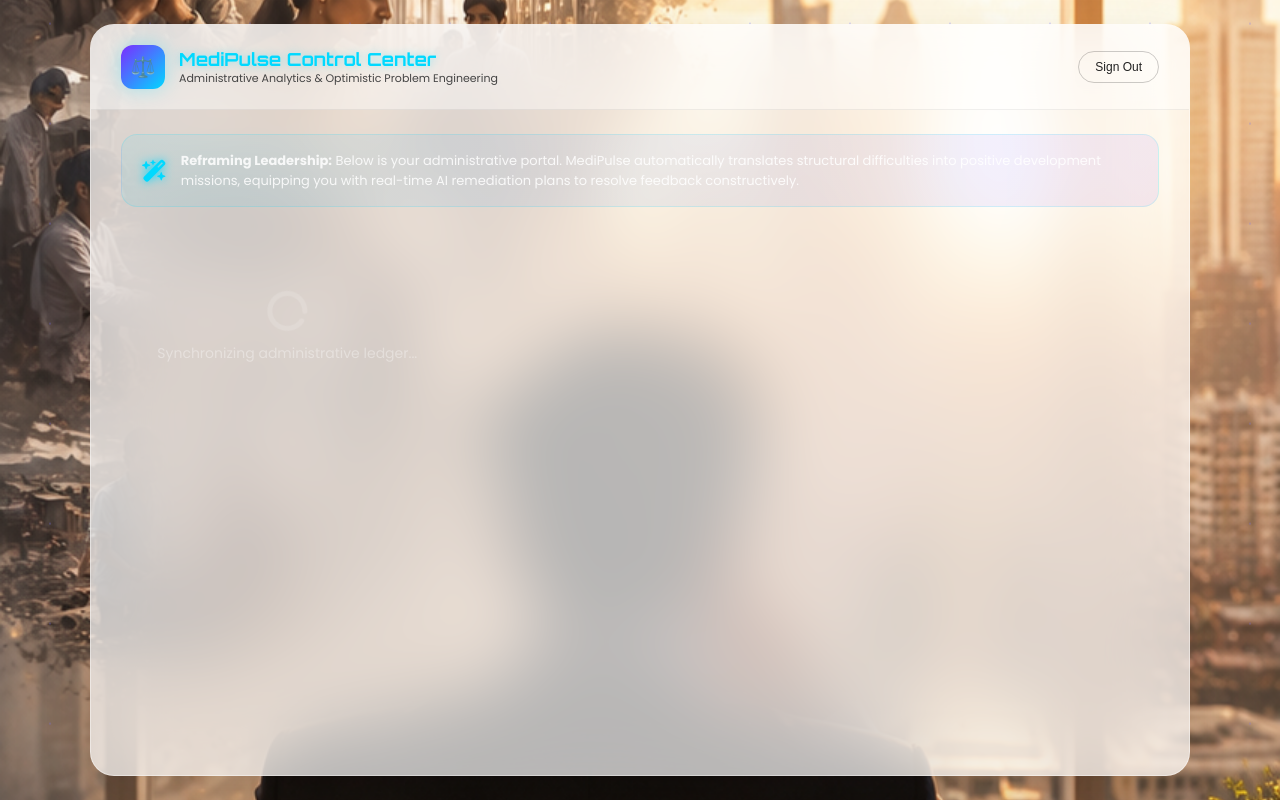
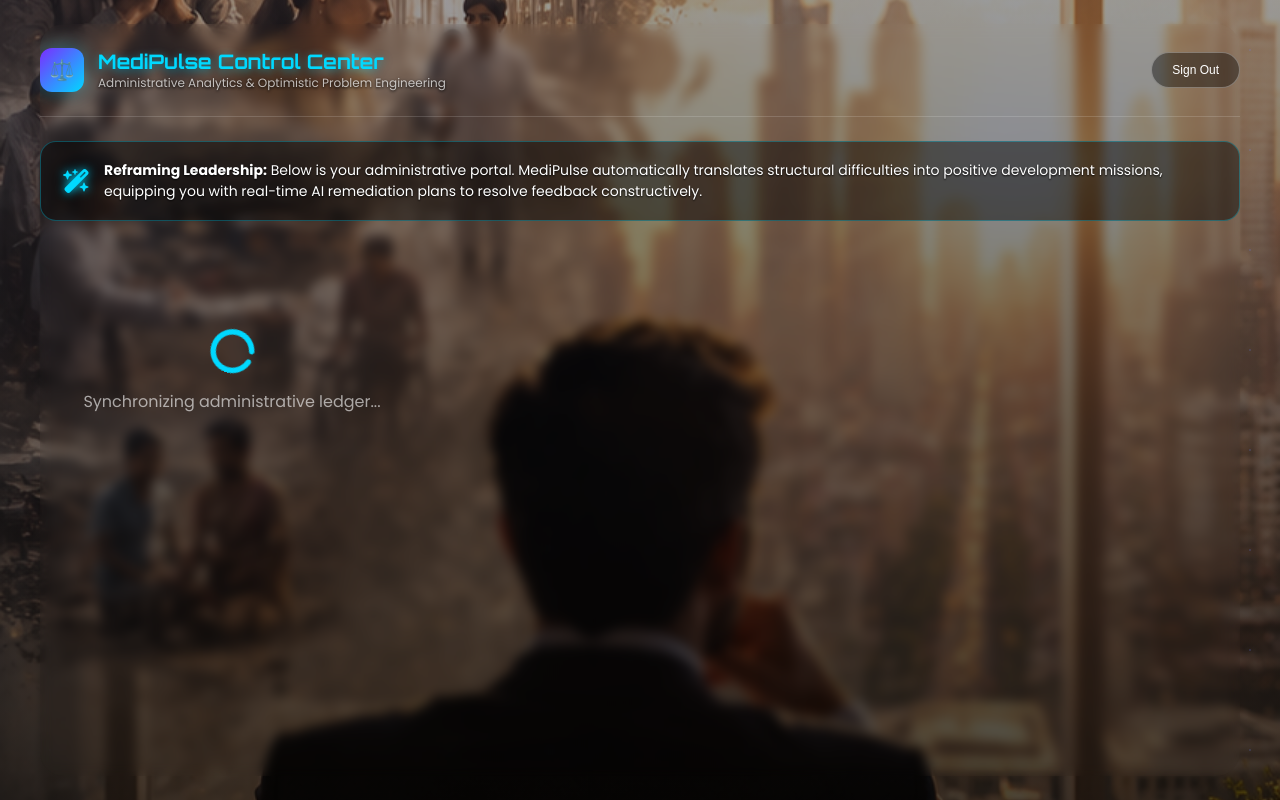
Before and after one commit to Sahaya-Sathish-S/Medipulse-AI, a Flask app: page /view in a window 1280 px wide. Run offline with Flask 3, Linux system fonts and the light colour scheme; some libraries are stand-ins or nearby versions.

Commit message:
Update view.html

```diff
--- a/templates/view.html
+++ b/templates/view.html
@@ -11,7 +11,11 @@
   <link rel="stylesheet" href="https://cdnjs.cloudflare.com/ajax/libs/font-awesome/6.5.2/css/all.min.css">
 
   <style>
-    *, *::before, *::after { margin: 0; padding: 0; box-sizing: border-box; }
+    *, *::before, *::after {
+  margin: 0;
+  padding: 0;
+  box-sizing: border-box;
+}
 
 html, body {
   height: 100%;
@@ -21,7 +25,9 @@
 }
 
 body {
-  background: url('/static/images/view.png'); /* Removed dark linear-gradient overlay */
+  background:
+    linear-gradient(rgba(5, 8, 22, 0.4), rgba(0, 0, 0, 0.7)),
+    url('/static/images/view.png');
   background-size: cover;
   background-position: center;
   background-repeat: no-repeat;
@@ -31,190 +37,288 @@
   justify-content: center;
 }
 
-    /* Animated backdrop grid matching shell aesthetics */
 body::before {
   content: '';
-      position: fixed; inset: 0;
+  position: fixed;
+  inset: 0;
   background:
-        radial-gradient(circle, #00d9ff22 1px, transparent 1px),
-        radial-gradient(circle, #ff00ff22 1px, transparent 1px);
+    radial-gradient(circle, rgba(0, 217, 255, 0.1) 1px, transparent 1px),
+    radial-gradient(circle, rgba(255, 0, 255, 0.08) 1px, transparent 1px);
   background-size: 100px 100px;
   animation: bgMove 25s linear infinite;
   z-index: 0;
   pointer-events: none;
 }
-    @keyframes bgMove {
-      from { transform: translateY(0); }
-      to   { transform: translateY(-100px); }
-    }
 
-    /* ── DASHBOARD SHELL ── */
+/* ── DASHBOARD SHELL (Completely Colorless Container) ── */
 .admin-shell {
-  position: relative; z-index: 2;
-  width: 96%; max-width: 1100px;
+  position: relative;
+  z-index: 2;
+  width: 96%;
+  max-width: 1200px;
   height: 94vh;
   border-radius: 24px;
   overflow: hidden;
-  display: flex; flex-direction: column;
-  background: rgba(255, 255, 255, 0.7); /* Upgraded container clear opacity to light */
-  backdrop-filter: blur(35px);
-  -webkit-backdrop-filter: blur(35px);
-  border: 1px solid rgba(255, 255, 255, 0.4);
-  box-shadow: 0 20px 50px rgba(0, 0, 0, 0.1);
+  display: flex;
+  flex-direction: column;
+  background: transparent; /* Box panel color blocks removed */
+  backdrop-filter: blur(6px);
+  -webkit-backdrop-filter: blur(6px);
+  border: none;
+  box-shadow: none;
 }
 
 /* ── HEADER ── */
 .a-header {
   flex-shrink: 0;
-  padding: 20px 30px;
-  display: flex; align-items: center; justify-content: space-between;
-  background: rgba(255, 255, 255, 0.4);
-  border-bottom: 1px solid rgba(0, 0, 0, 0.06);
+  padding: 24px 0;
+  display: flex;
+  align-items: center;
+  justify-content: space-between;
+  background: transparent;
+  border-bottom: 1px solid rgba(255, 255, 255, 0.15);
 }
 .a-header-title {
-      display: flex; align-items: center; gap: 14px;
+  display: flex;
+  align-items: center;
+  gap: 14px;
 }
 .a-icon {
-      width: 44px; height: 44px; border-radius: 12px;
+  width: 44px;
+  height: 44px;
+  border-radius: 12px;
   background: linear-gradient(135deg, #7b2cff, #00d9ff);
-      display: flex; align-items: center; justify-content: center;
-      font-size: 20px; box-shadow: 0 0 20px rgba(0, 217, 255, 0.3);
+  display: flex;
+  align-items: center;
+  justify-content: center;
+  font-size: 20px;
+  box-shadow: 0 0 20px rgba(0, 217, 255, 0.3);
 }
 .a-title-text h1 {
   font-family: 'Orbitron', sans-serif;
-      font-size: 18px; color: #00d9ff; text-shadow: 0 0 10px rgba(0,217,255,0.4);
+  font-size: 20px;
+  color: #00d9ff;
+  text-shadow: 0 2px 8px rgba(0, 217, 255, 0.5);
 }
-    .a-title-text p { font-size: 11px; color: #444444; }
+.a-title-text p {
+  font-size: 12px;
+  color: rgba(255, 255, 255, 0.7);
+  text-shadow: 0 1px 3px black;
+}
 
 .logout-btn {
-  padding: 8px 16px; border: 1px solid rgba(0, 0, 0, 0.2);
-  border-radius: 30px; background: transparent; color: #222222;
-  font-size: 12px; cursor: pointer; transition: 0.2s;
+  padding: 10px 20px;
+  border: 1px solid rgba(255, 255, 255, 0.3);
+  border-radius: 30px;
+  background: rgba(0, 0, 0, 0.4);
+  color: white;
+  font-size: 12px;
+  font-weight: 500;
+  cursor: pointer;
+  transition: 0.2s;
 }
-    .logout-btn:hover { background: rgba(255,50,50,0.15); border-color: rgba(255,50,50,0.4); }
+.logout-btn:hover {
+  background: rgba(255, 50, 50, 0.3);
+  border-color: #ff4444;
+  transform: translateY(-2px);
+}
 
-    /* ── MAIN CONTENT GRID ── */
+/* ── MAIN CONTENT MATRIX ── */
 .dashboard-content {
-      flex: 1; overflow-y: auto; padding: 24px 30px;
+  flex: 1;
+  overflow-y: auto;
+  padding: 24px 0;
 }
 
 .positivity-banner {
-      background: linear-gradient(90deg, rgba(0, 217, 255, 0.08), rgba(123, 44, 255, 0.08));
-      border: 1px solid rgba(0, 217, 255, 0.15);
-      padding: 16px 20px; border-radius: 16px; margin-bottom: 24px;
-      display: flex; align-items: center; gap: 14px;
+  background: rgba(0, 0, 0, 0.45);
+  border: 1px solid rgba(0, 217, 255, 0.3);
+  padding: 18px 22px;
+  border-radius: 16px;
+  margin-bottom: 28px;
+  display: flex;
+  align-items: center;
+  gap: 14px;
+  backdrop-filter: blur(10px);
 }
-    .positivity-banner i { font-size: 22px; color: #00d9ff; text-shadow: 0 0 10px #00d9ff; }
-    .positivity-banner p { font-size: 13px; color: rgba(255,255,255,0.85); line-height: 1.5; }
+.positivity-banner i { font-size: 24px; color: #00d9ff; text-shadow: 0 0 10px #00d9ff; }
+.positivity-banner p { font-size: 14px; color: #ffffff; line-height: 1.5; text-shadow: 0 1px 2px black;}
 
 .cards-grid {
-      display: grid; grid-template-columns: repeat(auto-fill, minmax(320px, 1fr)); gap: 20px;
+  display: grid;
+  grid-template-columns: repeat(auto-fill, minmax(340px, 1fr));
+  gap: 24px;
 }
 
-    /* ── COMPLAINT CARD ── */
+/* ── TRANSPARENT COMPLAINT CARD ── */
 .complaint-card {
-  background: rgba(255, 255, 255, 0.75); /* Highly readable bright card backdrops */
-  border: 1px solid rgba(0, 0, 0, 0.08);
-  border-radius: 18px; padding: 20px;
-  cursor: pointer; transition: all 0.3s ease;
-  display: flex; flex-direction: column; justify-content: space-between;
-  position: relative; overflow: hidden;
+  background: rgba(0, 0, 0, 0.35); /* Low background overlay opacity for readability text layers */
+  border: 1px solid rgba(255, 255, 255, 0.15);
+  border-radius: 20px;
+  padding: 22px;
+  cursor: pointer;
+  transition: all 0.25s cubic-bezier(0.4, 0, 0.2, 1);
+  display: flex;
+  flex-direction: column;
+  justify-content: space-between;
+  position: relative;
 }
 .complaint-card:hover {
-  transform: translateY(-4px);
-  background: rgba(255, 255, 255, 0.9);
-  border-color: rgba(0, 217, 255, 0.5);
-  box-shadow: 0 12px 24px rgba(0, 0, 0, 0.08);
+  transform: translateY(-6px);
+  background: rgba(0, 0, 0, 0.55);
+  border-color: #00d9ff;
+  box-shadow: 0 12px 25px rgba(0, 217, 255, 0.2);
 }
 
-    .card-top { display: flex; justify-content: space-between; align-items: flex-start; margin-bottom: 12px; }
-    .ticket-id { font-family: 'Orbitron', sans-serif; font-weight: 700; color: #00d9ff; font-size: 13px; }
+.card-top { display: flex; justify-content: space-between; align-items: center; margin-bottom: 14px; }
+.ticket-id { font-family: 'Orbitron', sans-serif; font-weight: 700; color: #00d9ff; font-size: 14px; text-shadow: 0 1px 5px rgba(0,217,255,0.4); }
 
 .badge {
-      font-size: 10px; padding: 3px 8px; border-radius: 20px; font-weight: 600; text-transform: uppercase;
+  font-size: 11px; padding: 4px 10px; border-radius: 20px; font-weight: 600; text-transform: uppercase;
 }
-    .badge.priority-high { background: rgba(255, 50, 50, 0.15); color: #ff6666; border: 1px solid rgba(255, 50, 50, 0.3); }
-    .badge.priority-medium { background: rgba(255, 165, 0, 0.15); color: #ffa500; border: 1px solid rgba(255, 165, 0, 0.3); }
-    .badge.priority-low { background: rgba(0, 217, 255, 0.15); color: #00d9ff; border: 1px solid rgba(0, 217, 255, 0.3); }
+.badge.priority-high { background: #ff3333; color: white; box-shadow: 0 0 10px rgba(255,50,50,0.4); }
+.badge.priority-medium { background: #ff9900; color: white; box-shadow: 0 0 10px rgba(255,150,0,0.4); }
+.badge.priority-low { background: #00d9ff; color: #111; box-shadow: 0 0 10px rgba(0,217,255,0.4); }
 
-    .status-pill { font-size: 11px; padding: 2px 8px; border-radius: 6px; font-weight: 500; }
-    .status-solved { background: rgba(46, 204, 113, 0.15); color: #2ecc71; border: 1px solid rgba(46, 204, 113, 0.3); }
-    .status-pending { background: rgba(241, 196, 15, 0.15); color: #f1c40f; border: 1px solid rgba(241, 196, 15, 0.3); }
+.status-pill { font-size: 11px; padding: 4px 10px; border-radius: 6px; font-weight: 600; text-transform: uppercase; }
+.status-solved { background: rgba(46, 204, 113, 0.25); color: #2ecc71; border: 1px solid #2ecc71; }
+.status-pending { background: rgba(241, 196, 15, 0.25); color: #f1c40f; border: 1px solid #f1c40f; }
 
-    .card-hospital { font-size: 14px; font-weight: 600; color: #111111; margin-bottom: 6px; }
+.card-hospital { font-size: 16px; font-weight: 600; color: #ffffff; margin-bottom: 8px; text-shadow: 0 1px 3px black; }
 
-    /* Positive Admin Reframing text syntax styling */
 .card-positive-hint {
-      font-size: 12px; color: #2ecc71; background: rgba(46, 204, 113, 0.08);
-      padding: 8px 12px; border-radius: 10px; margin-bottom: 14px; border-left: 3px solid #2ecc71;
-      font-style: italic; line-height: 1.4;
+  font-size: 13px;
+  color: #2ecc71;
+  background: rgba(46, 204, 113, 0.15);
+  padding: 10px 14px;
+  border-radius: 12px;
+  margin-bottom: 16px;
+  border-left: 4px solid #2ecc71;
+  font-style: italic;
+  line-height: 1.4;
+  text-shadow: 0 1px 2px rgba(0,0,0,0.5);
 }
 
-    .card-preview { font-size: 12px; color: #444444; line-height: 1.5; }
-
+.card-preview {
+  font-size: 13px;
+  color: rgba(255, 255, 255, 0.9);
+  line-height: 1.6;
+  display: -webkit-box;
+  -webkit-line-clamp: 2;
+  -webkit-box-orient: vertical;
+  overflow: hidden;
+  margin-bottom: 16px;
+  text-shadow: 0 1px 2px black;
+}
 
 .card-footer {
-  display: flex; justify-content: space-between; align-items: center;
-  border-top: 1px solid rgba(0, 0, 0, 0.06); padding-top: 12px; font-size: 11px; color: #666666;
+  display: flex;
+  justify-content: space-between;
+  align-items: center;
+  border-top: 1px solid rgba(255, 255, 255, 0.15);
+  padding-top: 14px;
+  font-size: 12px;
+  color: rgba(255, 255, 255, 0.7);
+  text-shadow: 0 1px 2px black;
 }
 
-    /* ── POPUP COMPLAINT DETAIL MODAL ── */
+/* ── MODAL SHEET INTERACTION AREA ── */
 .popup-overlay {
   position: fixed; inset: 0; z-index: 100;
-      background: rgba(5, 8, 22, 0.85);
-      backdrop-filter: blur(20px);
+  background: rgba(5, 8, 22, 0.75);
+  backdrop-filter: blur(15px);
   display: none; align-items: center; justify-content: center;
   padding: 20px; opacity: 0; transition: opacity 0.3s ease;
 }
 .popup-overlay.show { display: flex; opacity: 1; }
 
 .popup-modal {
-  background: rgba(255, 255, 255, 0.95); /* Changed window from deep blue-black to soft white */
-  border: 1px solid rgba(0, 217, 255, 0.3);
-  border-radius: 24px; width: 100%; max-width: 680px;
-  color: #222222; /* Core modal reading elements set to black */
-  max-height: 85vh; display: flex; flex-direction: column;
-  box-shadow: 0 25px 60px rgba(0,0,0,0.25);
+  background: rgba(10, 15, 30, 0.95);
+  border: 2px solid #00d9ff;
+  border-radius: 24px;
+  width: 100%;
+  max-width: 720px;
+  max-height: 85vh;
+  display: flex;
+  flex-direction: column;
+  box-shadow: 0 20px 50px rgba(0, 217, 255, 0.2);
+  transform: scale(0.9);
+  transition: transform 0.3s cubic-bezier(0.175, 0.885, 0.32, 1.275);
 }
 .popup-overlay.show .popup-modal { transform: scale(1); }
 
 .p-header {
-      padding: 20px 24px; border-bottom: 1px solid rgba(255,255,255,0.08);
-      display: flex; justify-content: space-between; align-items: center;
+  padding: 22px 26px;
+  border-bottom: 1px solid rgba(255, 255, 255, 0.15);
+  display: flex;
+  justify-content: space-between;
+  align-items: center;
 }
-    .p-close { background: transparent; border: none; color: #222222; font-size: 18px; cursor: pointer; }
+.p-close { background: transparent; border: none; color: white; font-size: 22px; cursor: pointer; opacity: 0.7; }
 .p-close:hover { opacity: 1; color: #ff5252; }
 
-    .p-body { padding: 24px; overflow-y: auto; font-size: 13px; line-height: 1.6; }
+.p-body { padding: 26px; overflow-y: auto; font-size: 14px; line-height: 1.6; }
 
-    .p-section { margin-bottom: 20px; background: rgba(0, 0, 0, 0.02); padding: 14px; border-radius: 12px; border: 1px solid rgba(0, 0, 0, 0.04); }
-    .p-label { font-family: 'Orbitron', sans-serif; font-size: 10px; color: #00d9ff; letter-spacing: 1px; margin-bottom: 6px; text-transform: uppercase; }
+.p-section {
+  margin-bottom: 22px;
+  background: rgba(255, 255, 255, 0.05);
+  padding: 16px;
+  border-radius: 14px;
+  border: 1px solid rgba(255, 255, 255, 0.1);
+}
+.p-label {
+  font-family: 'Orbitron', sans-serif;
+  font-size: 11px;
+  color: #00d9ff;
+  letter-spacing: 1.5px;
+  margin-bottom: 8px;
+  text-transform: uppercase;
+  font-weight: 700;
+}
 
-    .ai-solution-box { border-left: 3px solid #7b2cff; background: rgba(123, 44, 255, 0.05); }
+.ai-solution-box { border-left: 4px solid #7b2cff; background: rgba(123, 44, 255, 0.12); border-color: #7b2cff; }
 
 .p-footer {
-      padding: 16px 24px; border-top: 1px solid rgba(255,255,255,0.08);
-      display: flex; gap: 12px; align-items: center; justify-content: space-between;
-      background: rgba(0,0,0,0.2);
+  padding: 18px 26px;
+  border-top: 1px solid rgba(255, 255, 255, 0.15);
+  display: flex;
+  gap: 14px;
+  align-items: center;
+  justify-content: space-between;
+  background: rgba(0, 0, 0, 0.4);
 }
 
 .action-btn {
-      padding: 10px 18px; border-radius: 12px; font-size: 12px; font-weight: 600;
-      cursor: pointer; display: flex; align-items: center; gap: 8px; border: none; transition: 0.2s;
+  padding: 12px 22px;
+  border-radius: 14px;
+  font-size: 13px;
+  font-weight: 600;
+  cursor: pointer;
+  display: flex;
+  align-items: center;
+  gap: 8px;
+  border: none;
+  transition: 0.2s;
 }
 .btn-solve { background: #2ecc71; color: white; }
-    .btn-solve:hover { background: #27ae60; box-shadow: 0 0 15px rgba(46,204,113,0.4); }
+.btn-solve:hover { background: #27ae60; box-shadow: 0 0 15px rgba(46,204,113,0.5); }
 .btn-unsolve { background: #f1c40f; color: #111; }
-    .btn-unsolve:hover { background: #d4ac0d; box-shadow: 0 0 15px rgba(241,196,15,0.4); }
-    .btn-share { background: rgba(255,255,255,0.08); color: white; border: 1px solid rgba(255,255,255,0.15); }
-    .btn-share:hover { background: rgba(255,255,255,0.15); }
+.btn-unsolve:hover { background: #d4ac0d; box-shadow: 0 0 15px rgba(241,196,15,0.5); }
+.btn-share { background: rgba(255, 255, 255, 0.1); color: white; border: 1px solid rgba(255, 255, 255, 0.2); }
+.btn-share:hover { background: rgba(255, 255, 255, 0.2); }
 
-    /* Empty state notifier graphic */
-    .empty-state { text-align: center; padding: 60px 20px; color: rgba(255,255,255,0.35); font-size: 14px; }
-    .empty-state i { font-size: 40px; margin-bottom: 12px; display: block; color: rgba(255,255,255,0.15); }
+.empty-state { text-align: center; padding: 80px 20px; color: rgba(255, 255, 255, 0.6); font-size: 16px; }
+.empty-state i { font-size: 44px; margin-bottom: 16px; display: block; color: #00d9ff; }
 
 ::-webkit-scrollbar { width: 6px; }
 ::-webkit-scrollbar-thumb { background: linear-gradient(#7b2cff, #00d9ff); border-radius: 10px; }
+
+@media (max-width: 768px) {
+  .admin-shell { width: 100%; height: 100vh; border-radius: 0; padding: 10px; }
+  .cards-grid { grid-template-columns: 1fr; }
+  .a-header { padding: 16px 0; }
+}
+
   </style>
 </head>
 <body>
```
Lines whose indentation alone changed are shown as unchanged.
